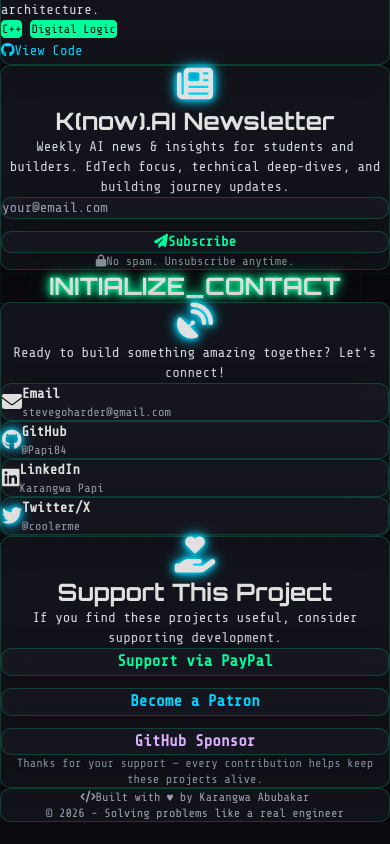
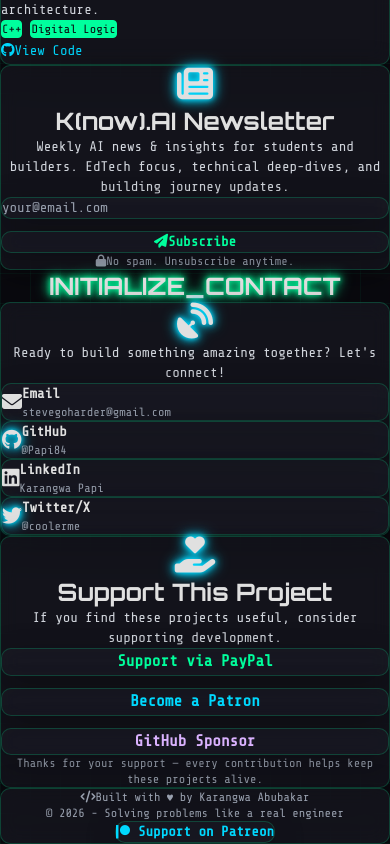
Before and after one commit to Papi84/karangwa-website, a Next.js app: page / in a window 390 px wide. Shown: the part 1647-2491 px from the top of the page. Before the commit the page ends 2469 px from the top, so only its background shows below. Built offline with nearby package versions, Linux system fonts and the light colour scheme; no server answers.

Commit message:
Make site responsive across mobile/tablet/desktop

```diff
--- a/app/ishyango/page.tsx
+++ b/app/ishyango/page.tsx
@@ -282,7 +282,7 @@ export default function IshyangoPage() {
               href="https://github.com/Papi84/ishyango-desktop"
               target="_blank"
               rel="noopener noreferrer"
-              className="text-purple-400 hover:text-purple-300 transition"
+ Higgsfield AI              className="text-purple-400 hover:text-purple-300 transition"
             >
               GitHub
             </a>
--- a/app/page.tsx
+++ b/app/page.tsx
@@ -32,6 +32,9 @@ export default function Home() {
             <Link href="/ideas" className="text-sm lg:text-base xl:text-lg font-extrabold text-white hover:text-[var(--neon-green)] hover:underline decoration-[var(--neon-green)] decoration-2 underline-offset-8 transition duration-300 cursor-pointer py-2 whitespace-nowrap">IDEAS</Link>
             <Link href="#about" className="text-sm lg:text-base xl:text-lg font-extrabold text-white hover:text-[var(--neon-green)] hover:underline decoration-[var(--neon-green)] decoration-2 underline-offset-8 transition duration-300 cursor-pointer py-2 whitespace-nowrap">ABOUT</Link>
             <Link href="#contact" className="text-sm lg:text-base xl:text-lg font-extrabold text-white hover:text-[var(--neon-green)] hover:underline decoration-[var(--neon-green)] decoration-2 underline-offset-8 transition duration-300 cursor-pointer py-2 whitespace-nowrap">CONTACT</Link>
+            <a href="https://patreon.com/yourpage" target="_blank" rel="noopener noreferrer" className="text-sm lg:text-base xl:text-lg font-extrabold text-orange-400 hover:text-[var(--neon-green)] hover:underline decoration-[var(--neon-green)] decoration-2 underline-offset-8 transition duration-300 cursor-pointer py-2 whitespace-nowrap">
+              <i className="fab fa-patreon mr-2"></i>Support on Patreon
+            </a>
           </div>
           <MobileNav links={[
             { href: "#home", label: "HOME" },
@@ -42,6 +45,7 @@ export default function Home() {
             { href: "/ideas", label: "IDEAS" },
             { href: "#about", label: "ABOUT" },
             { href: "#contact", label: "CONTACT" },
+            { href: "https://patreon.com/yourpage", label: "PATREON" },
           ]} />
 
           {/* Mobile Menu Button */}
@@ -259,7 +263,7 @@ export default function Home() {
                 Support via PayPal
               </a>
 
-              <a href="https://patreon.com/yourusername" target="_blank" rel="noopener noreferrer" className="glass-card px-6 py-3 rounded border border-[var(--neon-blue)] text-[var(--neon-blue)] hover:bg-[var(--neon-blue)] hover:text-[var(--dark-bg)] font-bold transition">
+              <a href="https://patreon.com/yourpage" target="_blank" rel="noopener noreferrer" className="glass-card px-6 py-3 rounded border border-[var(--neon-blue)] text-[var(--neon-blue)] hover:bg-[var(--neon-blue)] hover:text-[var(--dark-bg)] font-bold transition">
                 Become a Patron
               </a>
 
@@ -283,6 +287,11 @@ export default function Home() {
           <p className="mt-2">
             © 2026 - Solving problems like a real engineer
           </p>
+          <p className="mt-3">
+            <a href="https://patreon.com/yourpage" target="_blank" rel="noopener noreferrer" className="inline-flex items-center justify-center gap-2 glass-card px-4 py-2 rounded border border-[var(--neon-blue)] text-[var(--neon-blue)] hover:bg-[var(--neon-blue)] hover:text-[var(--dark-bg)] transition font-bold text-sm">
+              <i className="fab fa-patreon mr-2"></i>Support on Patreon
+            </a>
+          </p>
         </div>
       </footer>
     </main>
```
